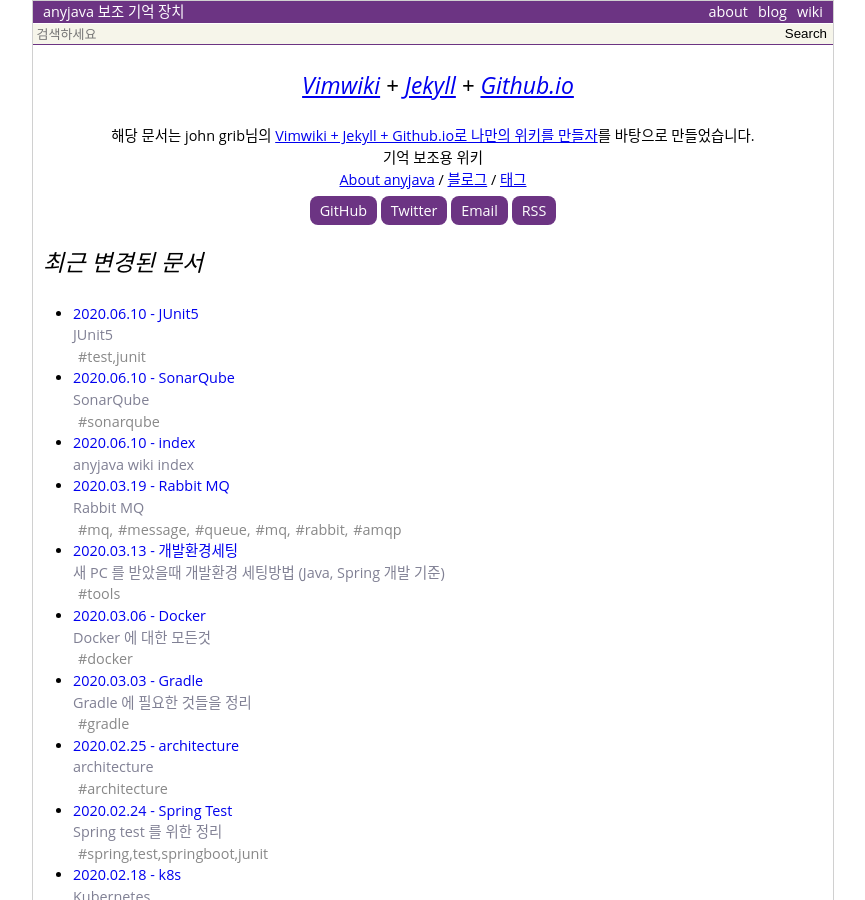
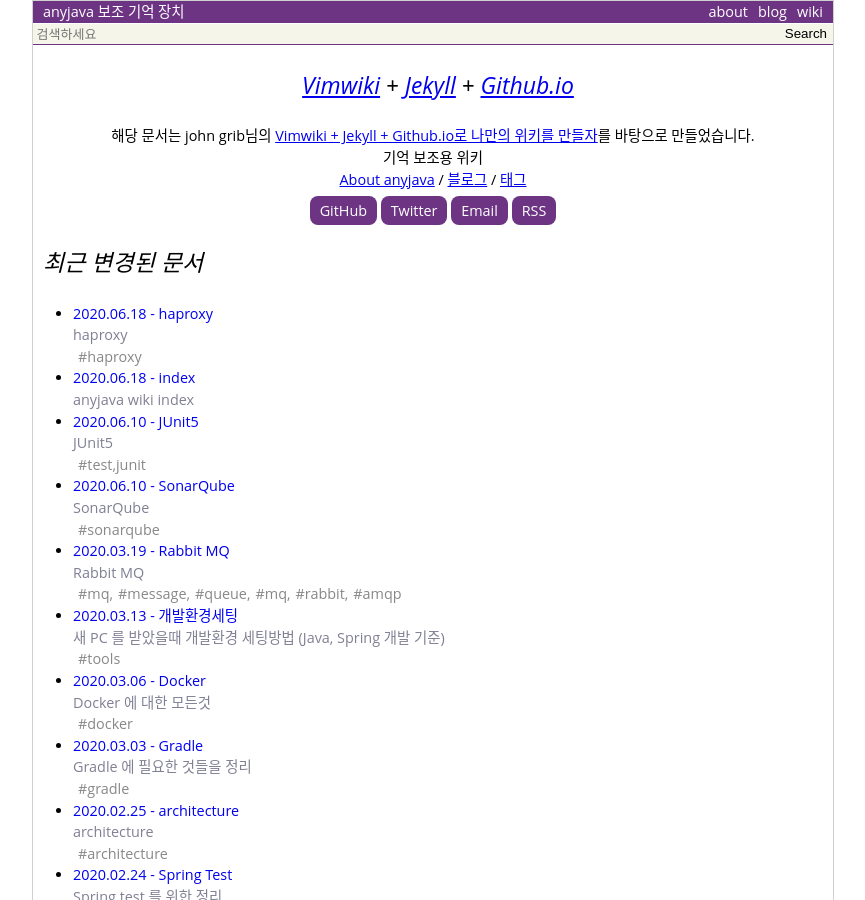
Before and after one commit to anyjava/anyjava.github.io, a Jekyll site: the page built from index.html, in a window 1280 px wide and 900 px high. Shown: the whole window, without its empty margins (207-1072 px from the left). Built offline with Jekyll 4.4.1, drawn with Linux system fonts in a browser that asks for light colours; some of the changed text lies outside the part shown.

Commit message:
ADD haproxy.md

```diff
--- a/_data/tagList.yml
+++ b/_data/tagList.yml
@@ -23,6 +23,7 @@
 - 'gc,'
 - git
 - gradle
+- haproxy
 - http
 - in
 - infra
--- a/_data/tagMap.yml
+++ b/_data/tagMap.yml
@@ -54,6 +54,8 @@
     - {fileName: GOF_DesignPattern}
 gradle:
     - {fileName: Gradle}
+haproxy:
+    - {fileName: haproxy}
 http:
     - {fileName: Http}
 infra:
--- a/_wiki/index.md
+++ b/_wiki/index.md
@@ -3,7 +3,7 @@
 title   : index
 summary : anyjava wiki index
 date    : 2018-08-15 19:41:36 +0900
-updated : 2020-06-10 01:37:19 +0900
+updated : 2020-06-18 00:52:38 +0900
 tags    :
 toc     : true
 public  : true
@@ -50,6 +50,7 @@
 	* [[Docker]]
 	* [[성능튜닝]]
 		* [[Jvm]]
+  * [[haproxy]]
 * [[Web]]
 	* [[Http]]
   * [[JWT]]
```
Also changed, not shown: _data/pageMap.yml (+12 -4 lines), _wiki/haproxy.md (added, +40 -0 lines).
